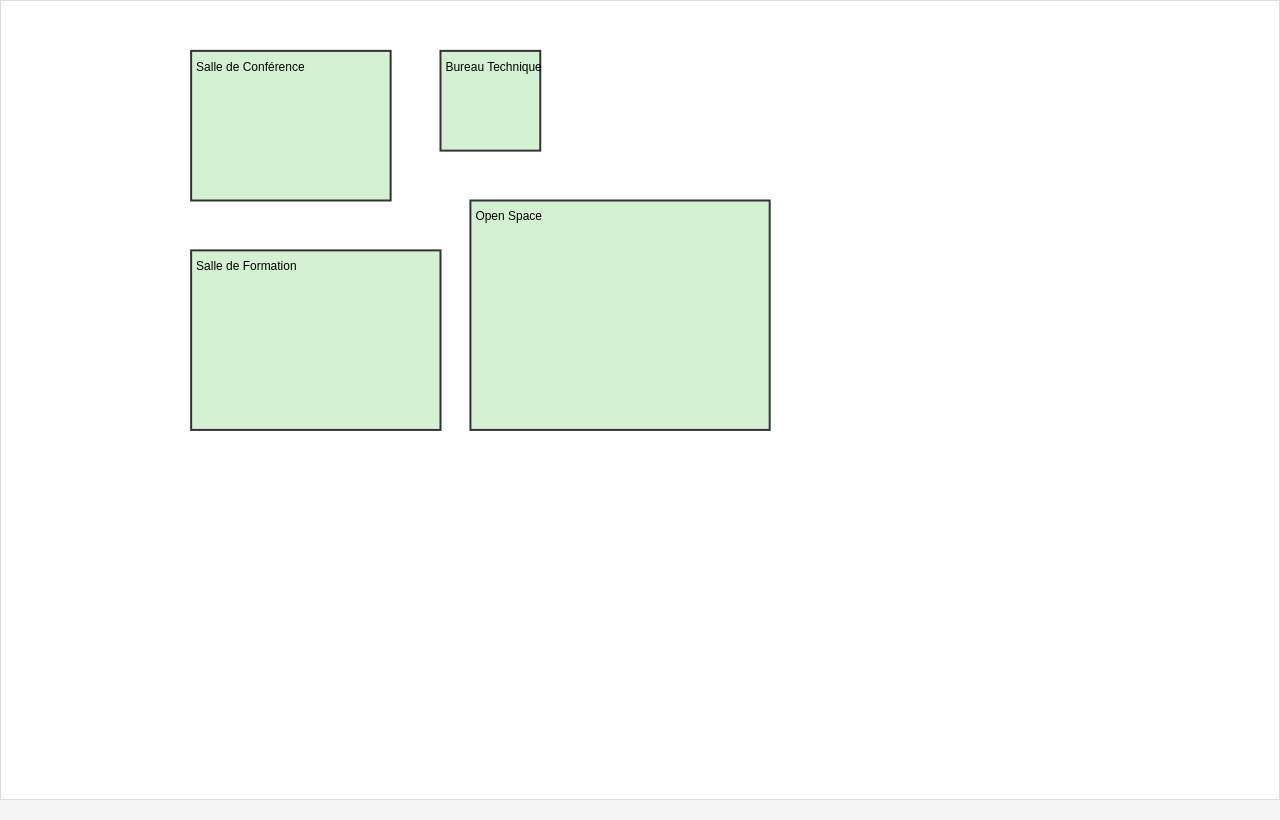
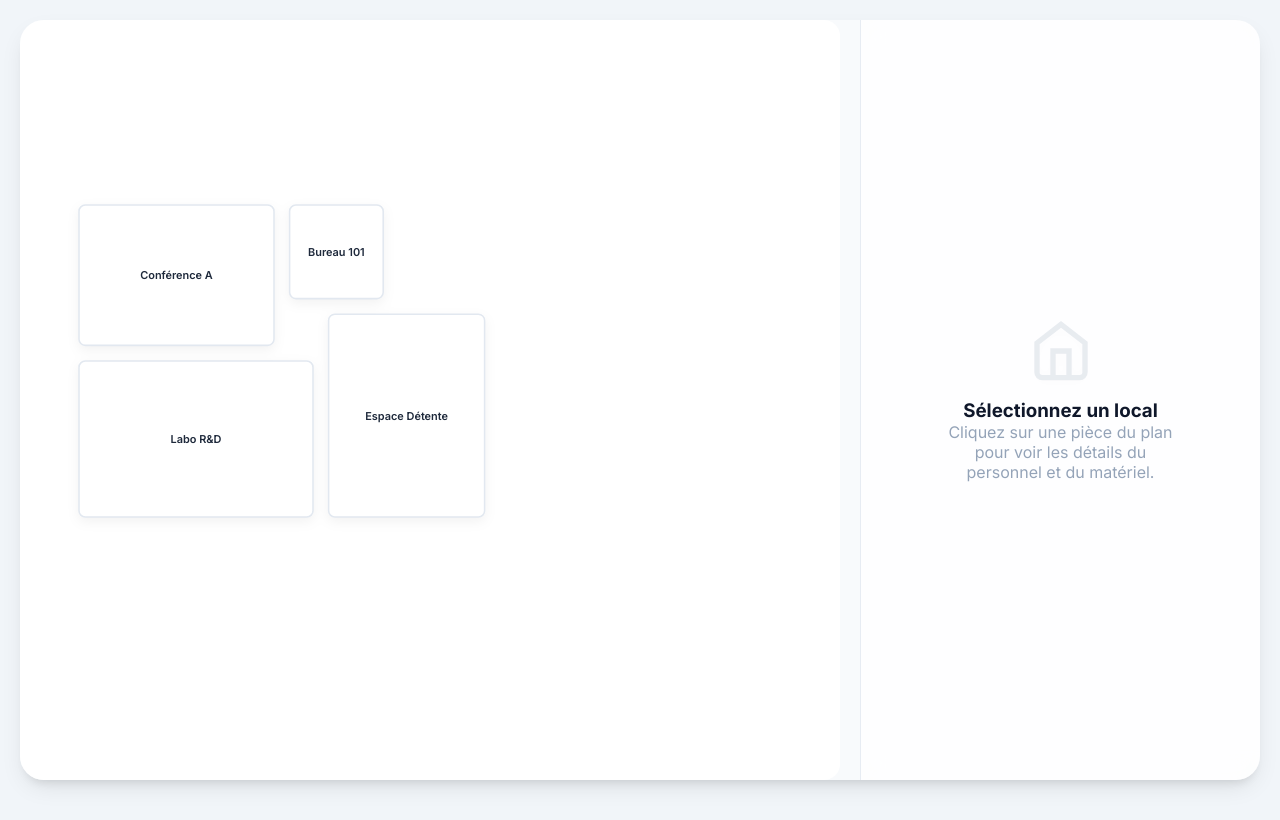
Before and after one commit to HugoMagret/Gestion_locaux, an Angular app in the folder front/: page / in a window 1280 px wide. Built offline with nearby package versions, Linux system fonts and the light colour scheme.

Commit message:
fix map component

```diff
--- a/front/src/app/components/map/map.component.css
+++ b/front/src/app/components/map/map.component.css
@@ -1,93 +1,201 @@
 .map-container {
   display: flex;
+  height: calc(100vh - 40px);
+  margin: 20px;
   gap: 20px;
-  height: 100vh;
-  background-color: #f5f5f5;
+  background-color: #f8fafc;
+  border-radius: 24px;
+  overflow: hidden;
+  box-shadow: 0 10px 25px -5px rgba(0, 0, 0, 0.1), 0 8px 10px -6px rgba(0, 0, 0, 0.1);
+}
+
+.map-viewport {
+  flex: 1;
+  background: white;
+  border-radius: 16px;
+  padding: 20px;
+  display: flex;
+  align-items: center;
+  justify-content: center;
+  overflow: auto;
+  position: relative;
 }
 
 svg {
-  flex: 1;
-  background-color: white;
-  border: 1px solid #ddd;
-  cursor: pointer;
+  width: 100%;
+  height: 100%;
+  filter: drop-shadow(0 4px 6px rgba(0, 0, 0, 0.05));
 }
 
 .room-group {
   cursor: pointer;
+  transition: transform 0.2s ease;
+}
+
+.room-group:hover {
+  transform: translateY(-2px);
 }
 
 .room-rect {
-  fill: #e8f4f8;
-  stroke: #333;
+  fill: #ffffff;
+  stroke: #e2e8f0;
   stroke-width: 2;
+  rx: 8;
+  ry: 8;
+  transition: all 0.3s cubic-bezier(0.4, 0, 0.2, 1);
+}
+
+.room-group:hover .room-rect {
+  stroke: #3b82f6;
+  fill: #eff6ff;
+  stroke-width: 3;
+}
+
+.room-rect.selected {
+  fill: #3b82f6 !important;
+  stroke: #2563eb !important;
+  stroke-width: 3;
+}
+
+.room-rect.compliant {
+  border-left: 4px solid #10b981;
+}
+
+.room-label {
+  font-family: 'Inter', sans-serif;
+  font-weight: 600;
+  font-size: 14px;
+  fill: #1e293b;
+  pointer-events: none;
   transition: fill 0.2s ease;
 }
 
-.room-rect:hover {
-  fill: #b3d9ff;
+.room-group:hover .room-label {
+  fill: #2563eb;
 }
 
-.room-rect.compliant {
-  fill: #d4f1d4;
-}
-
-.room-group text {
-  font-family: Arial, sans-serif;
-  font-size: 12px;
-  pointer-events: none;
+.room-label.selected {
+  fill: white !important;
 }
 
 .side-panel {
-  width: 300px;
-  background-color: white;
-  border-left: 1px solid #ddd;
-  padding: 20px;
-  overflow-y: auto;
-  box-shadow: -2px 0 5px rgba(0, 0, 0, 0.1);
+  width: 400px;
+  background: rgba(255, 255, 255, 0.8);
+  backdrop-filter: blur(12px);
+  border-left: 1px solid rgba(226, 232, 240, 0.8);
+  padding: 32px;
+  display: flex;
+  flex-direction: column;
+  gap: 24px;
+  animation: slideIn 0.4s ease-out;
 }
 
-.side-panel h3 {
-  margin-top: 0;
-  color: #333;
-  border-bottom: 2px solid #007bff;
-  padding-bottom: 10px;
+@keyframes slideIn {
+  from { transform: translateX(100%); opacity: 0; }
+  to { transform: translateX(0); opacity: 1; }
 }
 
-.side-panel p {
-  margin: 10px 0;
-  color: #666;
+.side-panel h2 {
+  margin: 0;
+  font-size: 24px;
+  font-weight: 800;
+  color: #0f172a;
+  letter-spacing: -0.025em;
 }
 
-.side-panel ul {
-  list-style-type: none;
-  padding: 0;
-  margin: 15px 0;
+.badge {
+  display: inline-block;
+  padding: 4px 12px;
+  border-radius: 9999px;
+  font-size: 12px;
+  font-weight: 600;
+  background: #f1f5f9;
+  color: #475569;
 }
 
-.side-panel li {
-  padding: 8px;
-  background-color: #f9f9f9;
-  margin: 5px 0;
-  border-radius: 4px;
-  border-left: 3px solid #007bff;
+.section-title {
+  font-size: 14px;
+  font-weight: 700;
+  text-transform: uppercase;
+  letter-spacing: 0.05em;
+  color: #94a3b8;
+  margin-bottom: 12px;
 }
 
-.side-panel button {
-  width: 100%;
-  padding: 10px;
-  background-color: #007bff;
+.info-card {
+  background: white;
+  border: 1px solid #f1f5f9;
+  border-radius: 12px;
+  padding: 16px;
+  display: flex;
+  flex-direction: column;
+  gap: 12px;
+  box-shadow: 0 1px 3px rgba(0,0,0,0.05);
+}
+
+.item-list {
+  list-style: none;
+  padding: 0;
+  margin: 0;
+  display: flex;
+  flex-direction: column;
+  gap: 8px;
+}
+
+.item-row {
+  display: flex;
+  align-items: center;
+  gap: 12px;
+  padding: 8px;
+  border-radius: 8px;
+  background: #f8fafc;
+  font-size: 14px;
+  color: #334155;
+}
+
+.icon-box {
+  width: 32px;
+  height: 32px;
+  background: white;
+  border-radius: 8px;
+  display: flex;
+  align-items: center;
+  justify-content: center;
+  box-shadow: 0 2px 4px rgba(0,0,0,0.05);
+}
+
+.empty-state {
+  text-align: center;
+  padding: 48px;
+  color: #94a3b8;
+  display: flex;
+  flex-direction: column;
+  align-items: center;
+  justify-content: center;
+  height: 100%;
+}
+
+.empty-state svg {
+  width: 64px;
+  height: 64px;
+  margin-bottom: 16px;
+  opacity: 0.2;
+}
+
+.btn-primary {
+  background: #3b82f6;
   color: white;
   border: none;
-  border-radius: 4px;
+  padding: 12px 24px;
+  border-radius: 12px;
+  font-weight: 600;
   cursor: pointer;
-  font-weight: bold;
-  transition: background-color 0.3s ease;
+  transition: all 0.2s ease;
+  margin-top: auto;
 }
 
-.side-panel button:hover {
-  background-color: #0056b3;
+.btn-primary:hover {
+  background: #2563eb;
+  transform: translateY(-1px);
+  box-shadow: 0 4px 12px rgba(59, 130, 246, 0.3);
 }
-
-.side-panel button:active {
-  background-color: #004085;
-}
--- a/front/src/app/components/map/map.component.html
+++ b/front/src/app/components/map/map.component.html
@@ -1,5 +1,7 @@
 <div class="map-container">
-  <svg viewBox="0 0 1000 800" (click)="onMapClick($event)">
+  <div class="map-viewport">
+    <svg viewBox="0 0 1000 600" (click)="onMapClick($event)">
+      <!-- Background / Grid could go here -->
       <g
         *ngFor="let room of rooms"
         [attr.id]="room.id"
@@ -12,25 +14,93 @@
           [attr.width]="room.coordinates.width"
           [attr.height]="room.coordinates.height"
           [class.compliant]="room.isFireSafetyCompliant()"
+          [class.selected]="selectedRoom?.id === room.id"
           class="room-rect"
         />
         <text
-        [attr.x]="room.coordinates.x + 5"
-        [attr.y]="room.coordinates.y + 20"
+          [attr.x]="room.coordinates.x + room.coordinates.width / 2"
+          [attr.y]="room.coordinates.y + room.coordinates.height / 2"
+          text-anchor="middle"
+          dominant-baseline="central"
+          [class.selected]="selectedRoom?.id === room.id"
+          class="room-label"
         >
           {{ room.name }}
         </text>
       </g>
     </svg>
+  </div>
 
-  <div *ngIf="selectedRoom" class="side-panel">
-    <h3>{{ selectedRoom.name }}</h3>
-    <p>Capacité: {{ selectedRoom.max_capacity }}</p>
-    <ul>
-      <li *ngFor="let eq of selectedRoom.equipments">
-        {{ eq.name }} <span *ngIf="eq.serial_number">({{ eq.serial_number }})</span>
+  <aside class="side-panel" *ngIf="selectedRoom; else noSelection">
+    <header>
+      <span class="badge">{{ selectedRoom.room_type?.label || 'Local' }}</span>
+      <h2>{{ selectedRoom.name }}</h2>
+    </header>
+
+    <section class="info-card">
+      <div class="section-title">Capacité & Sécurité</div>
+      <div class="item-row">
+        <div class="icon-box">👥</div>
+        <div>
+          <strong>{{ selectedRoom.max_capacity }}</strong> personnes max
+        </div>
+      </div>
+      <div class="item-row">
+        <div class="icon-box">🚪</div>
+        <div>
+          <strong>{{ selectedRoom.doors }}</strong> accès directs
+        </div>
+      </div>
+    </section>
+
+    <section *ngIf="selectedRoom.staff.length > 0">
+      <div class="section-title">Personnel présent ({{ selectedRoom.staff.length }})</div>
+      <ul class="item-list">
+        <li *ngFor="let person of selectedRoom.staff" class="item-row">
+          <div class="icon-box">👤</div>
+          {{ person.fullName }}
         </li>
       </ul>
-    <button (click)="addReservation(selectedRoom)">Ajouter un créneau</button>
+    </section>
+
+    <section *ngIf="selectedRoom.equipments.length > 0">
+      <div class="section-title">Matériels</div>
+      <ul class="item-list">
+        <li *ngFor="let eq of selectedRoom.equipments" class="item-row">
+          <div class="icon-box">📦</div>
+          <div>
+            <div>{{ eq.name }}</div>
+            <small style="color: #94a3b8" *ngIf="eq.serial_number">S/N: {{ eq.serial_number }}</small>
           </div>
+        </li>
+      </ul>
+    </section>
+
+    <section *ngIf="selectedRoom.sockets.length > 0">
+      <div class="section-title">Connectique</div>
+      <ul class="item-list">
+        <li *ngFor="let socket of selectedRoom.sockets" class="item-row">
+          <div class="icon-box">🔌</div>
+          {{ socket.identifier }} ({{ socket.socket_type?.label || 'Prise' }})
+        </li>
+      </ul>
+    </section>
+
+    <button class="btn-primary" (click)="addReservation(selectedRoom)">
+      Gérer les affectations
+    </button>
+  </aside>
+
+  <ng-template #noSelection>
+    <aside class="side-panel">
+      <div class="empty-state">
+        <svg viewBox="0 0 24 24" fill="none" stroke="currentColor" stroke-width="2">
+          <path d="M3 9l9-7 9 7v11a2 2 0 0 1-2 2H5a2 2 0 0 1-2-2z"></path>
+          <polyline points="9 22 9 12 15 12 15 22"></polyline>
+        </svg>
+        <h3>Sélectionnez un local</h3>
+        <p>Cliquez sur une pièce du plan pour voir les détails du personnel et du matériel.</p>
       </div>
+    </aside>
+  </ng-template>
+</div>
--- a/front/src/app/services/room.service.ts
+++ b/front/src/app/services/room.service.ts
@@ -1,57 +1,83 @@
 import { Injectable } from '@angular/core';
 import { Observable, of } from 'rxjs';
 import { Room } from '../models/room.model';
-import { Equipment } from '../models/equipment.model';
 
 @Injectable({ providedIn: 'root' })
 export class RoomService {
-  // Simulation de données pour le front-end
+  // Simulation de données enrichies pour la démo premium
   private mockRooms: Room[] = [
     new Room({
       id: '1',
-      name: 'Salle de Conférence',
+      name: 'Conférence A',
       max_capacity: 25,
       doors: 2,
-      coordinates: { x: 50, y: 50, width: 200, height: 150 },
+      coordinates: { x: 50, y: 50, width: 250, height: 180 },
+      room_type: { label: 'Salle de réunion' },
+      staff: [
+        { first_name: 'Jean', last_name: 'Dupont' },
+        { first_name: 'Marie', last_name: 'Curie' }
+      ],
       equipments: [
-        { id: 'e1', name: 'Projecteur 4K', serial_number: 'SN-001', equipment_type_id: 't1' }
+        { name: 'Projecteur 4K Laser', serial_number: 'LX-4000' },
+        { name: 'Système Audio Polycom', serial_number: 'PY-90' }
       ],
+      sockets: [
+        { identifier: 'ETH-01', socket_type: { label: 'Réseau' } },
+        { identifier: 'ETH-02', socket_type: { label: 'Réseau' } }
+      ]
     }),
     new Room({
       id: '2',
-      name: 'Bureau Technique',
-      max_capacity: 5,
+      name: 'Bureau 101',
+      max_capacity: 4,
       doors: 1,
-      coordinates: { x: 300, y: 50, width: 100, height: 100 },
+      coordinates: { x: 320, y: 50, width: 120, height: 120 },
+      room_type: { label: 'Bureau' },
+      staff: [
+        { first_name: 'Albert', last_name: 'Einstein' }
+      ],
       equipments: [
-        { id: 'e2', name: 'Prise RJ45', serial_number: 'A-01', equipment_type_id: 't2' }
+        { name: 'Station de travail Dell', serial_number: 'DELL-XP' }
       ],
+      sockets: [
+        { identifier: 'TEL-01', socket_type: { label: 'Téléphone' } }
+      ]
     }),
     new Room({
       id: '3',
-      name: 'Salle de Formation',
-      max_capacity: 30,
-      doors: 2,
-      coordinates: { x: 50, y: 250, width: 250, height: 180 },
+      name: 'Labo R&D',
+      max_capacity: 15,
+      doors: 1,
+      coordinates: { x: 50, y: 250, width: 300, height: 200 },
+      room_type: { label: 'Salle de formation' },
+      staff: [
+        { first_name: 'Ada', last_name: 'Lovelace' },
+        { first_name: 'Alan', last_name: 'Turing' }
+      ],
       equipments: [
-        { id: 'e3', name: 'Projecteur Full HD', serial_number: 'SN-002', equipment_type_id: 't1' },
-        { id: 'e4', name: 'Tableau Blanc Interactif', serial_number: 'SN-003', equipment_type_id: 't3' },
+        { name: 'Imprimante 3D', serial_number: 'PRUSA-MK3' },
+        { name: 'Oscilloscope Digital', serial_number: 'TEK-500' }
       ],
+      sockets: [
+        { identifier: 'ETH-LAB-01', socket_type: { label: 'Réseau' } }
+      ]
     }),
     new Room({
       id: '4',
-      name: 'Open Space',
-      max_capacity: 50,
-      doors: 3,
-      coordinates: { x: 330, y: 200, width: 300, height: 230 },
+      name: 'Espace Détente',
+      max_capacity: 40,
+      doors: 2,
+      coordinates: { x: 370, y: 190, width: 200, height: 260 },
+      room_type: { label: 'Salle de pause' },
+      staff: [],
       equipments: [
-        { id: 'e5', name: 'Prises RJ45 multiples', serial_number: 'MULTI', equipment_type_id: 't2' }
+        { name: 'Machine à café Jura', serial_number: 'COFFEE-1' }
       ],
+      sockets: []
     }),
   ];
 
   getRooms(): Observable<Room[]> {
-    // Retourne les données simulées sans appel HTTP
     return of(this.mockRooms);
   }
 }
--- a/front/src/styles.css
+++ b/front/src/styles.css
@@ -1,4 +1,4 @@
-/* You can add global styles to this file, and also import other style files */
+@import url('https://fonts.googleapis.com/css2?family=Inter:wght@300;400;500;600;700;800&display=swap');
 
 * {
   margin: 0;
@@ -10,6 +10,13 @@ html,
 body {
   height: 100%;
   width: 100%;
-  font-family: Arial, sans-serif;
-  background-color: #f5f5f5;
+  font-family: 'Inter', -apple-system, BlinkMacSystemFont, "Segoe UI", Roboto, Helvetica, Arial, sans-serif;
+  background-color: #f1f5f9;
+  color: #1e293b;
+  -webkit-font-smoothing: antialiased;
+  -moz-osx-font-smoothing: grayscale;
 }
+
+h1, h2, h3, h4, h5, h6 {
+  color: #0f172a;
+}
```
Also changed, not shown: front/src/app/components/map/map.component.ts (+11 -1 lines). Lines whose indentation alone changed are shown as unchanged.
